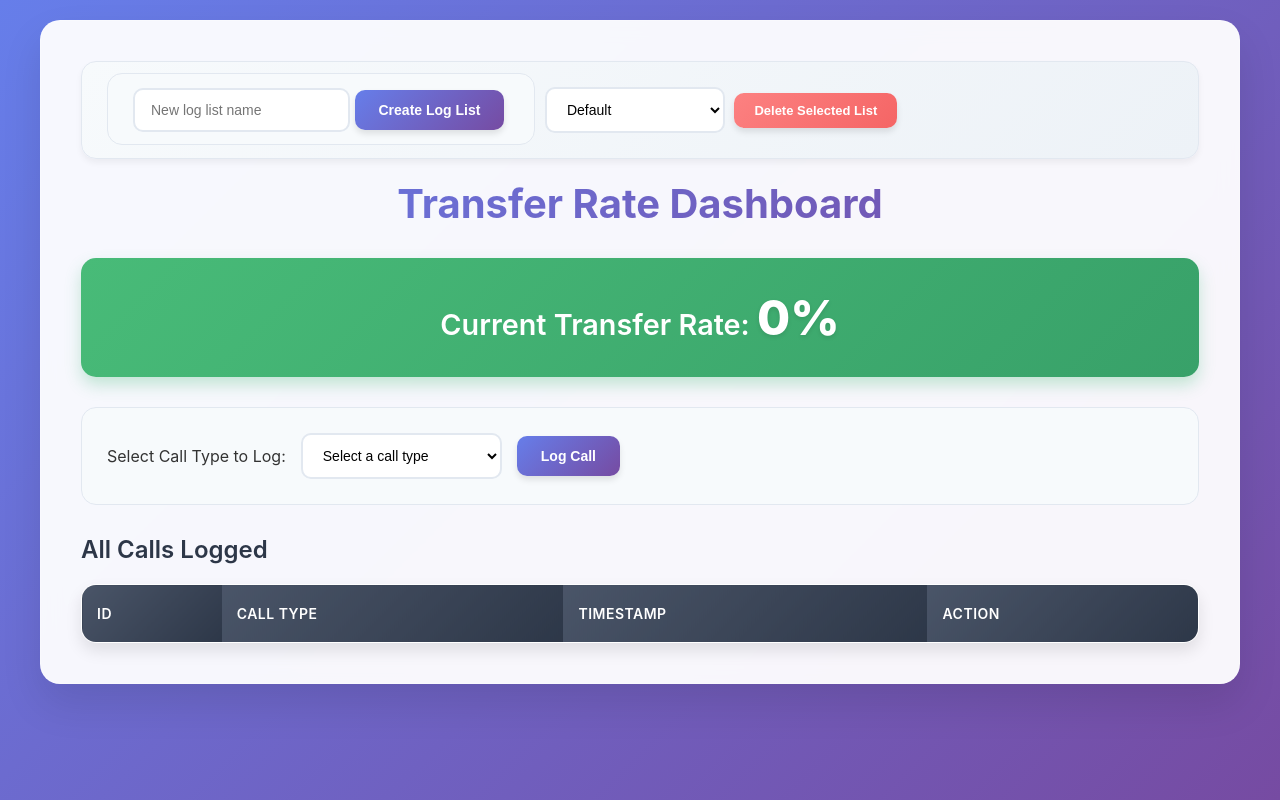
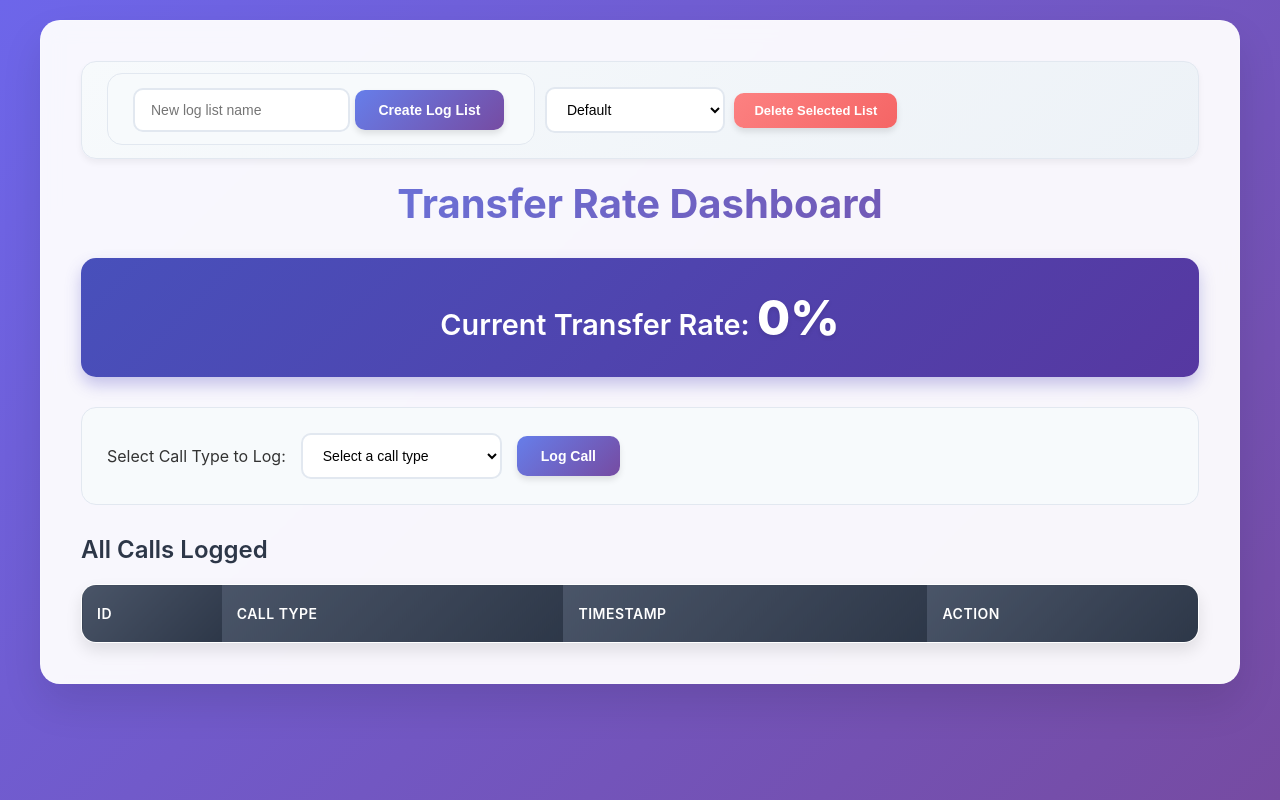
Before and after one commit to laguna03/transfer_rate_app, a FastAPI app: page / in a window 1280 px wide. Run offline with FastAPI, Linux system fonts and the light colour scheme; data comes from the database, SQL or seed files in the repository; data that the repository does not hold is empty.

Commit message:
update readme

```diff
--- a/app/static/css/style.css
+++ b/app/static/css/style.css
@@ -6,7 +6,7 @@
 
 body {
     font-family: 'Inter', -apple-system, BlinkMacSystemFont, 'Segoe UI', Roboto, sans-serif;
-    background: linear-gradient(135deg, #667eea 0%, #764ba2 100%);
+    background: linear-gradient(135deg, #6d66ea 0%, #764ba2 100%);
     min-height: 100vh;
     padding: 20px;
     color: #333;
@@ -134,13 +134,13 @@ select:focus {
 
 /* Transfer Rate Display */
 .transfer-rate {
-    background: linear-gradient(135deg, #48bb78, #38a169);
+    background: linear-gradient(135deg, #4850bb, #5638a1);
     color: white;
     padding: 30px;
     border-radius: 15px;
     text-align: center;
     margin-bottom: 30px;
-    box-shadow: 0 8px 16px rgba(72, 187, 120, 0.3);
+    box-shadow: 0 8px 16px rgba(80, 72, 187, 0.3);
 }
 
 .transfer-rate h2 {
@@ -216,7 +216,7 @@ tr:last-child td {
 }
 
 .potential-sale {
-    background: linear-gradient(135deg, #48bb78, #38a169);
+    background: linear-gradient(135deg, #5048bb, #8038a1);
     color: white;
 }
 
@@ -302,10 +302,10 @@ input:focus {
 }
 
 ::-webkit-scrollbar-thumb {
-    background: linear-gradient(135deg, #667eea, #764ba2);
+    background: linear-gradient(135deg, #8066ea, #764ba2);
     border-radius: 4px;
 }
 
 ::-webkit-scrollbar-thumb:hover {
-    background: linear-gradient(135deg, #5a6fd8, #6b46a3);
+    background: linear-gradient(135deg, #7e5ad8, #6b46a3);
 }
```
